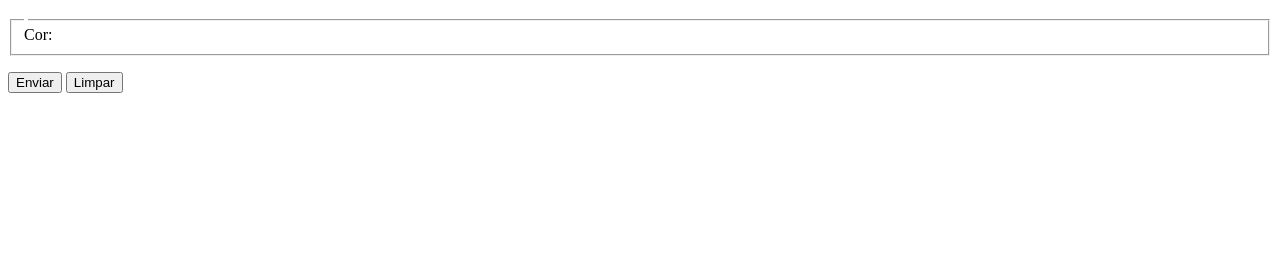
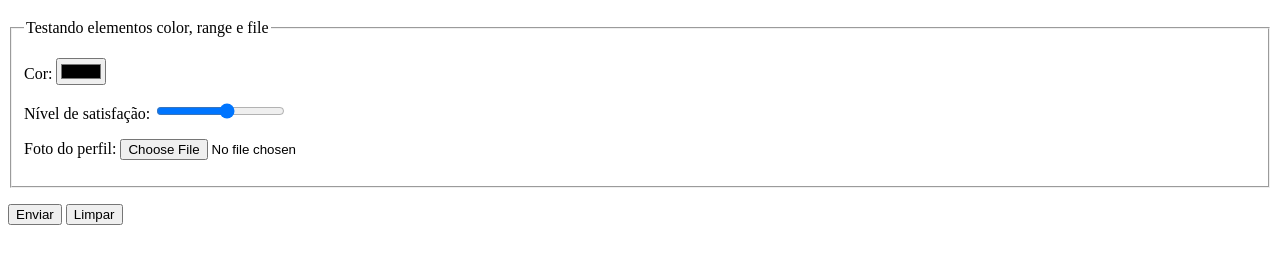
Before and after one commit to DavidLost/html-css, a plain HTML site: page Exercícios/ex025/form006.html in a window 1280 px wide. Shown: the part 61-324 px from the top of the page. Drawn offline with Linux system fonts and the light colour scheme.

Commit message:
Update form006.html

```diff
--- a/Exercícios/ex025/form006.html
+++ b/Exercícios/ex025/form006.html
@@ -7,14 +7,26 @@
 </head>
 <body>
     <h1>Teste de formulário</h1>
-    <form action="cadastro.php" method="get" autocomplete="on">
+    <form action="cadastro.php" method="post" autocomplete="on">
     <fieldset>
         <legend>
-
+            Testando elementos color, range e file
         </legend>
 
-        <label for="icores">Cor:</label>
+        <p>
+            <label for="icores">Cor:</label>
+            <input type="color" name="cor" id="icor">
+        </p>
 
+        <p>
+            <label for="inivel">Nível de satisfação:</label>
+            <input type="range" name="nivel" id="inivel" min="1" max="10">
+        </p>
+
+        <p>
+            <label for="ifoto">Foto do perfil:</label>
+            <input type="file" name="foto" id="ifoto">
+        </p>
     </fieldset>
 
     <p>
```
